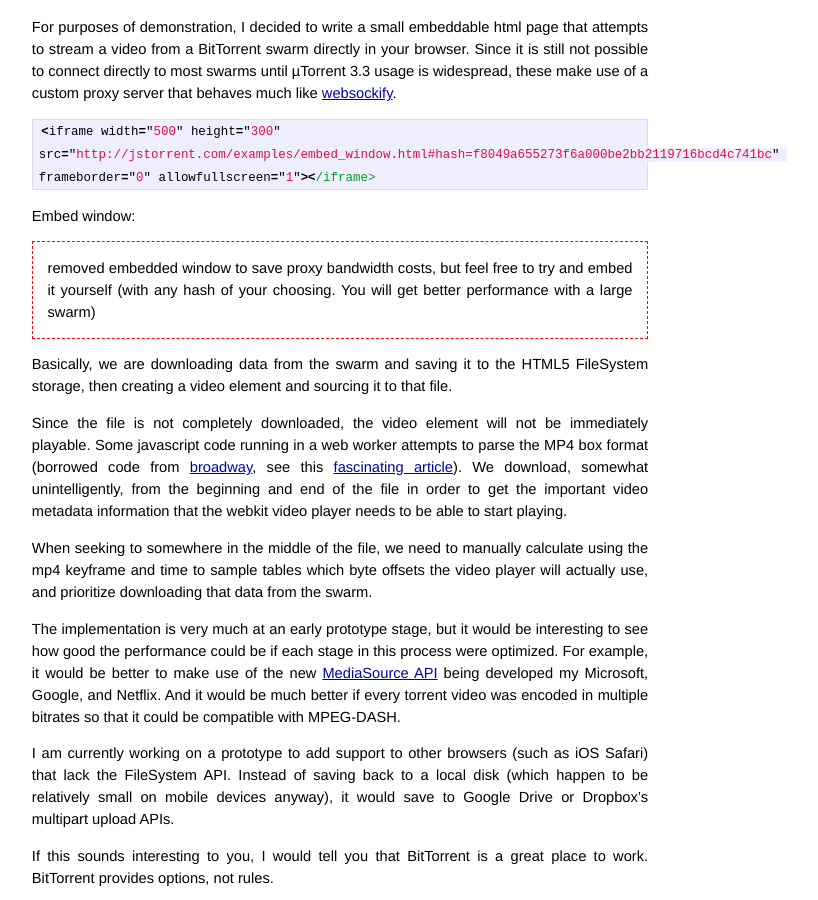
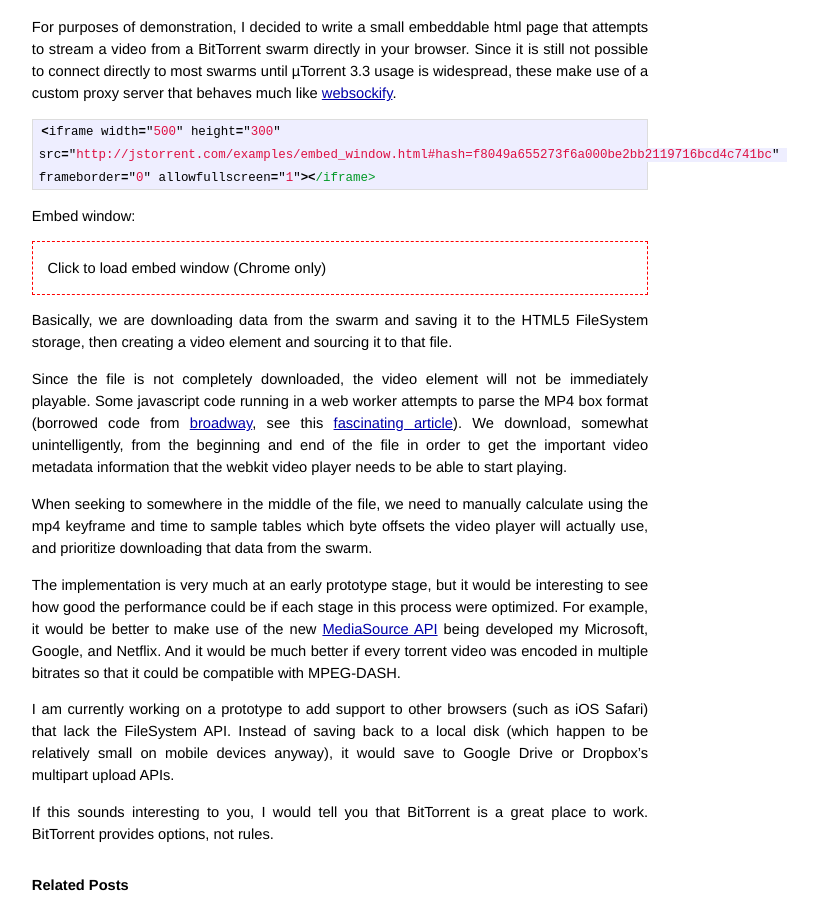
Before and after one commit to kzahel/kzahel.github.io, a Jekyll site: the page built from _posts/2012-12-07-torrent-in-your-browser.md, in a window 1280 px wide and 900 px high, scrolled down 769 px. Shown: the whole window, without its empty margins (300-1118 px from the left). Built offline with Jekyll 4.4.1, drawn with Linux system fonts in a browser that asks for light colours; Markdown is read by kramdown in place of the engine named in the settings; comment, search, counter and statistics services are not loaded.

Commit message:
click to load

```diff
--- a/_posts/2012-12-07-torrent-in-your-browser.md
+++ b/_posts/2012-12-07-torrent-in-your-browser.md
@@ -66,7 +66,8 @@
 {% endhighlight %}
 
 Embed window:
-<div style="border:1px dashed red; padding: 1em">removed embedded window to save proxy bandwidth costs, but feel free to try and embed it yourself (with any hash of your choosing. You will get better performance with a large swarm)</div>
+<div id="click" style="border:1px dashed red; padding: 1em">Click to load embed window (Chrome only)</div>
+<script src="/scripts/torrent-show.js"></script>
 
 Basically, we are downloading data from the swarm and saving it to the HTML5 FileSystem storage, then creating a video element and sourcing it to that file.
 
--- /dev/null
+++ b/scripts/torrent-show.js
@@ -0,0 +1,3 @@
+document.getElementById('click').addEventListener('click', function(evt) {
+    evt.target.innerHTML = '<iframe width="500" height="300" src="http://jstorrent.com/examples/embed_window.html#hash=f8049a655273f6a000be2bb2119716bcd4c741bc" frameborder="0" allowfullscreen="1"></iframe>';
+});
```
